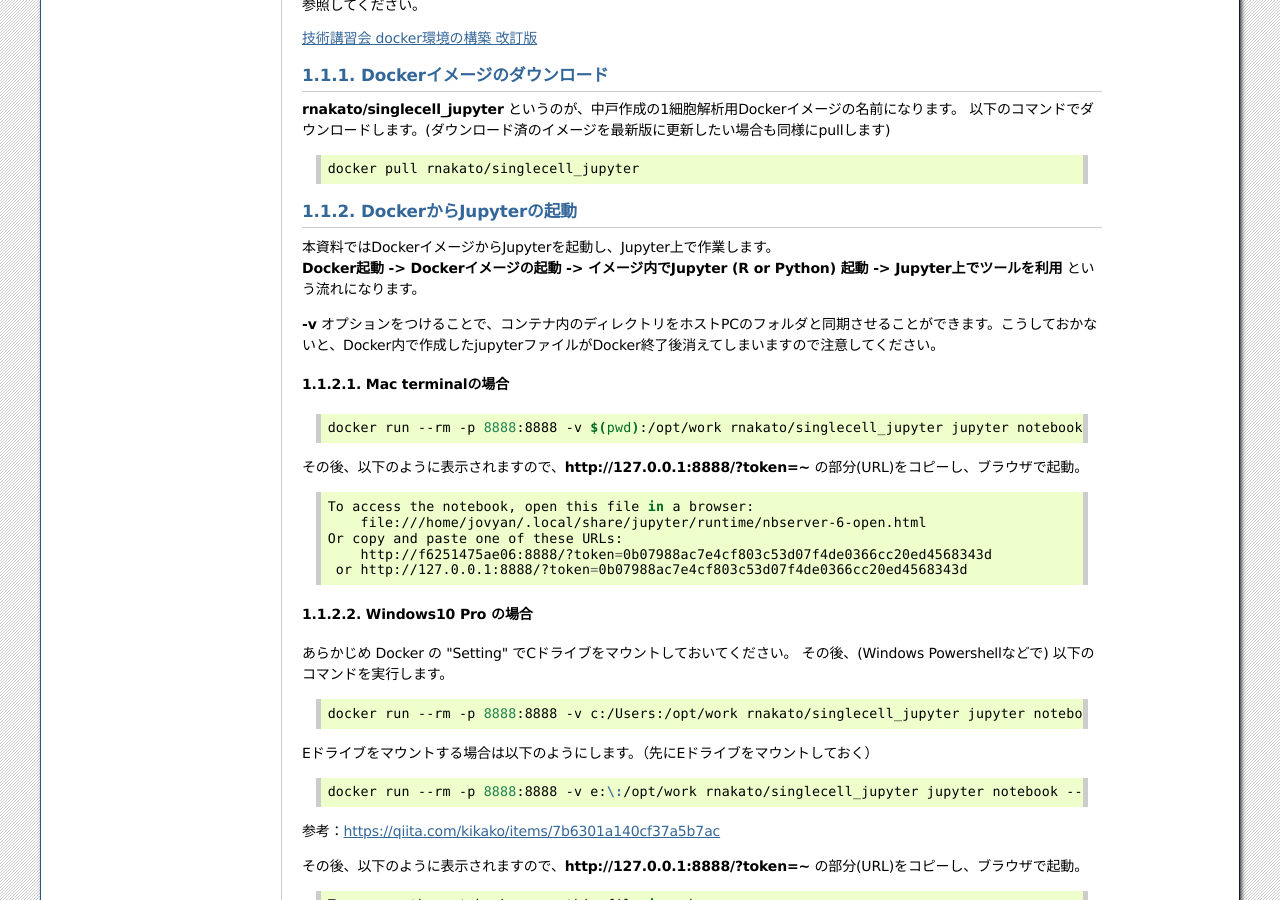
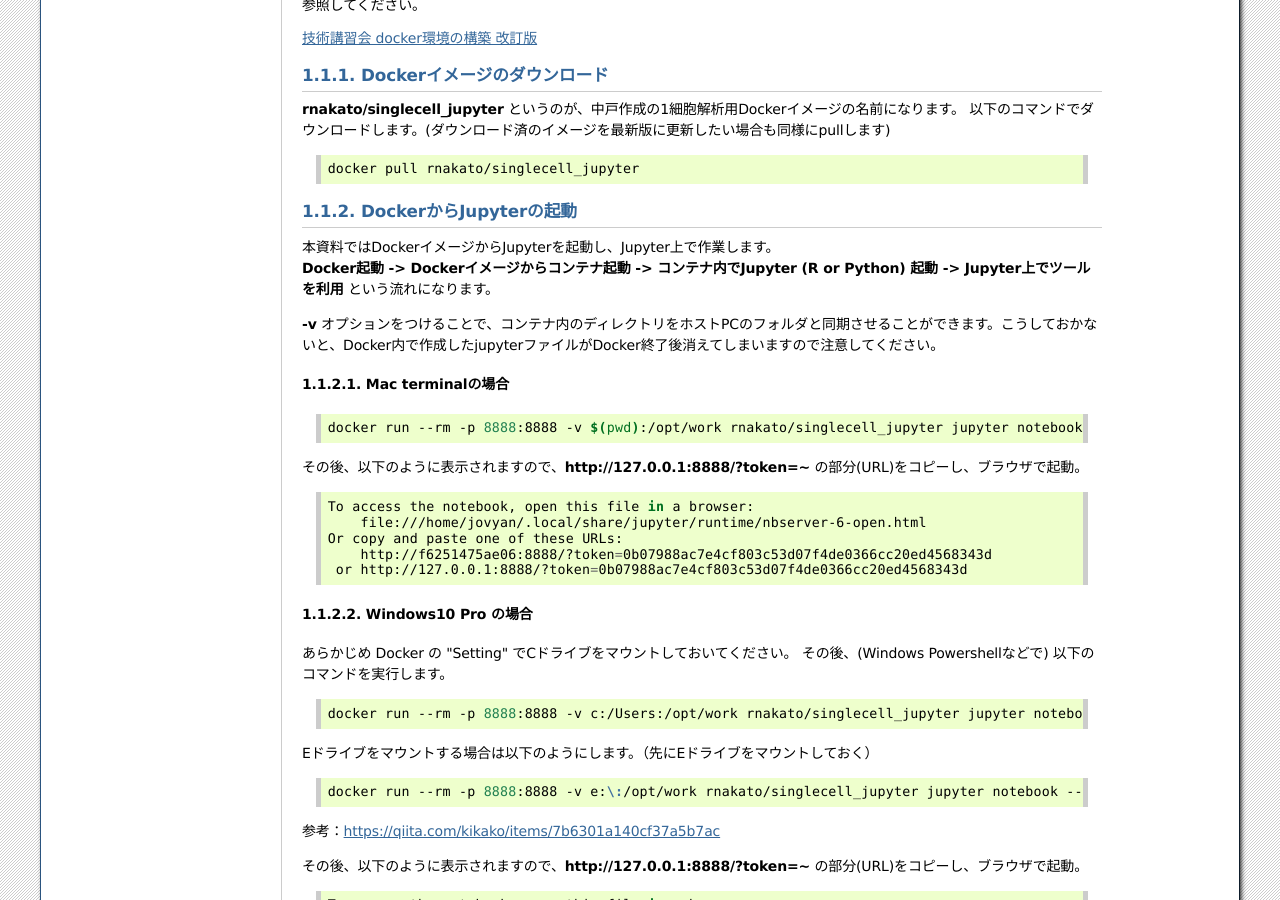
Before and after one commit to rnakato/SinglecellAnalysisTutorial, a Sphinx documentation site: the page built from docs/notebooks/Docker.rst, in a window 1280 px wide and 900 px high, scrolled down 302 px. Built offline with Sphinx 7.4.7, drawn with Linux system fonts in a browser that asks for light colours; pages that are not in the unit, such as notebooks, are missing from menus; some of the changed text lies outside the part shown.

Commit message:
modify Manual

```diff
--- a/docs/notebooks/Docker.rst
+++ b/docs/notebooks/Docker.rst
@@ -28,7 +28,7 @@ Dockerイメージのダウンロード
 DockerからJupyterの起動
 ==========================
 | 本資料ではDockerイメージからJupyterを起動し、Jupyter上で作業します。
-| **Docker起動 -> Dockerイメージの起動 -> イメージ内でJupyter (R or Python) 起動 -> Jupyter上でツールを利用** という流れになります。
+| **Docker起動 -> Dockerイメージからコンテナ起動 -> コンテナ内でJupyter (R or Python) 起動 -> Jupyter上でツールを利用** という流れになります。
 
 **-v** オプションをつけることで、コンテナ内のディレクトリをホストPCのフォルダと同期させることができます。こうしておかないと、Docker内で作成したjupyterファイルがDocker終了後消えてしまいますので注意してください。
 
@@ -186,12 +186,6 @@ SingularityイメージからJupyterの起動
     # cellphonedbの起動
     singularity exec rnakato_singlecell_jupyter.img cellphonedb
 
-
-Mac terminalの場合
-^^^^^^^^^^^^^^^^^^^^^^
-
-
-
 Jupyter notebookの使い方
 ================================
 
--- a/docs/notebooks/Velocyto.rst
+++ b/docs/notebooks/Velocyto.rst
@@ -13,8 +13,6 @@ Velocytoのインストール
 --------------------------------------------
 
 Velocyto は内部で boost library を使っており、Windows の R ではインストールすることは難しいです。
-本チュートリアルでは私が作成したインストール済の Docker イメージを使います。
-
 Linux や Mac terminal 上では boost library をインストールしたうえで以下のコマンドでインストール可能です。
 
 - Pythonの場合 (velocyto.py)
@@ -30,13 +28,14 @@ Linux や Mac terminal 上では boost library をインストールしたうえ
     install.packages("devtools")
     devtools::install_github("velocyto-team/velocyto.R")
 
+本チュートリアルでは私の singlecell_jupyter Docker イメージを使います。
 
 Dockerを用いたVelocytoの起動
 -------------------------------
 自分のPCでDockerが起動している状態であることを確認してください。
 Dockerイメージ から Jupyter を起動し、その上で Velocyto を読み込みます。
 
-**Docker起動 -> Dockerイメージの起動 -> イメージ内でJupyter (R or Python) 起動 -> Jupyter上でVelocytoを利用** という流れになります。
+**Docker起動 -> Dockerイメージからコンテナ起動 -> コンテナ内でJupyter (R or Python) 起動 -> Jupyter上でVelocytoを利用** という流れになります。
 
 
 入力データについて
```
